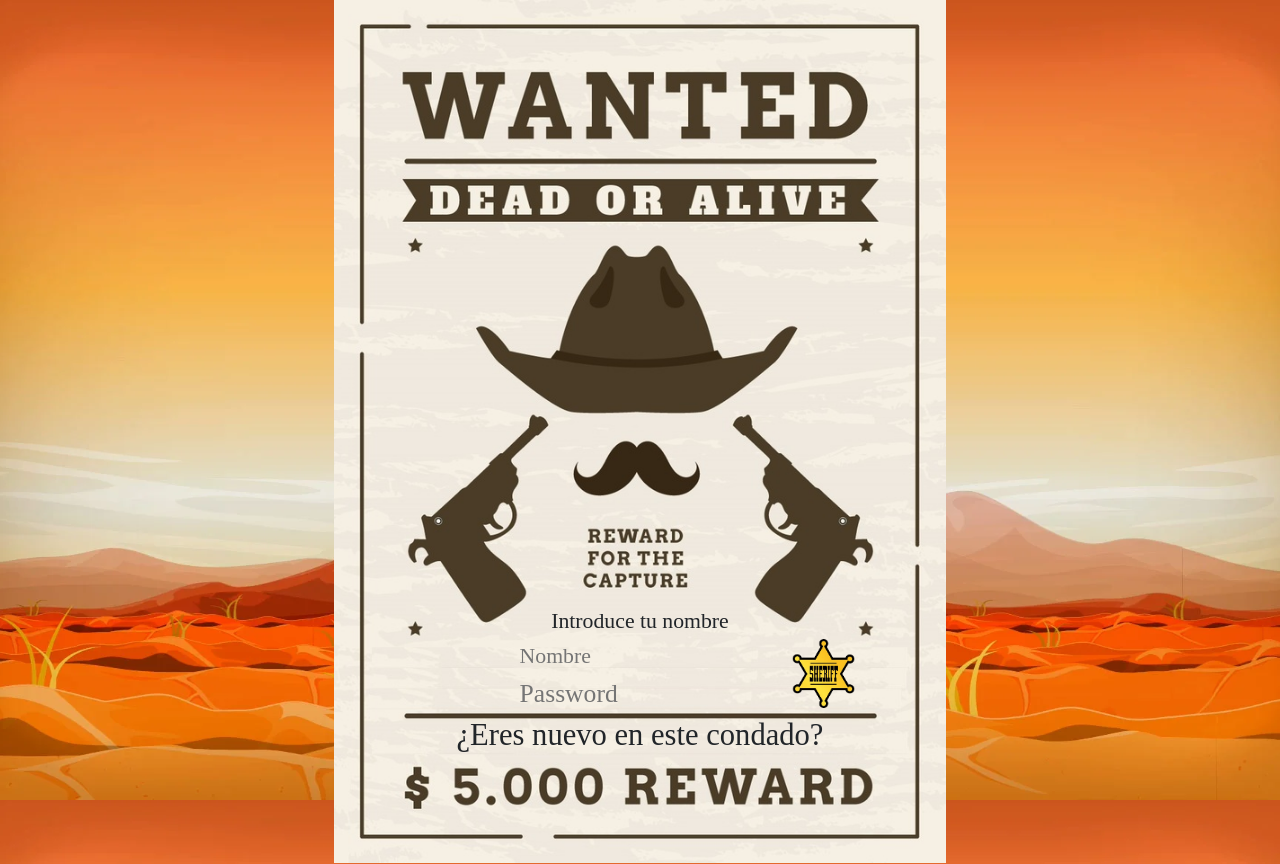
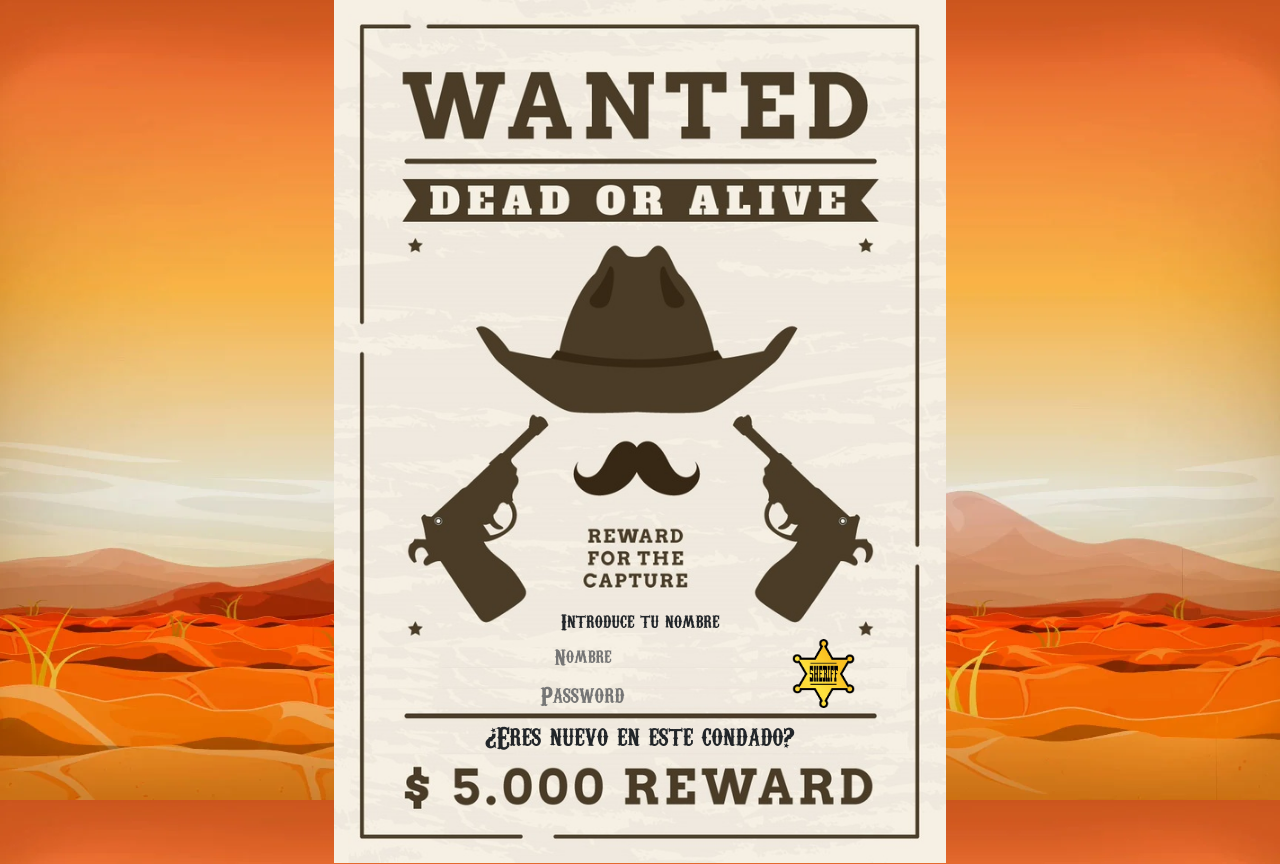
Before and after one commit to FranMauss/WesternShowdown, a PHP site: page / in a window 1280 px wide. Run offline with PHP 8.4, Linux system fonts and the light colour scheme; some web fonts are replaced.

Commit message:
Mover las fuentes a una carpeta y actualizar css

```diff
--- a/styles.css
+++ b/styles.css
@@ -107,17 +107,17 @@
 
 @font-face {
   font-family: "Chomsky";
-  src: url("Chomsky.woff") format("woff");
+  src: url("fonts/Chomsky.woff") format("woff");
 }
 
 @font-face {
   font-family: "west";
-  src: url("west.woff") format("woff");
+  src: url("fonts/west.woff") format("woff");
 }
 
 @font-face {
   font-family: "west2";
-  src: url("west2.woff") format("woff");
+  src: url("fonts/west2.woff") format("woff");
 }
 
 /*^Fondo estatico*/
```
Also changed, not shown: fonts/Chomsky.woff (added), fonts/west.woff (added), fonts/west2.woff (added).
